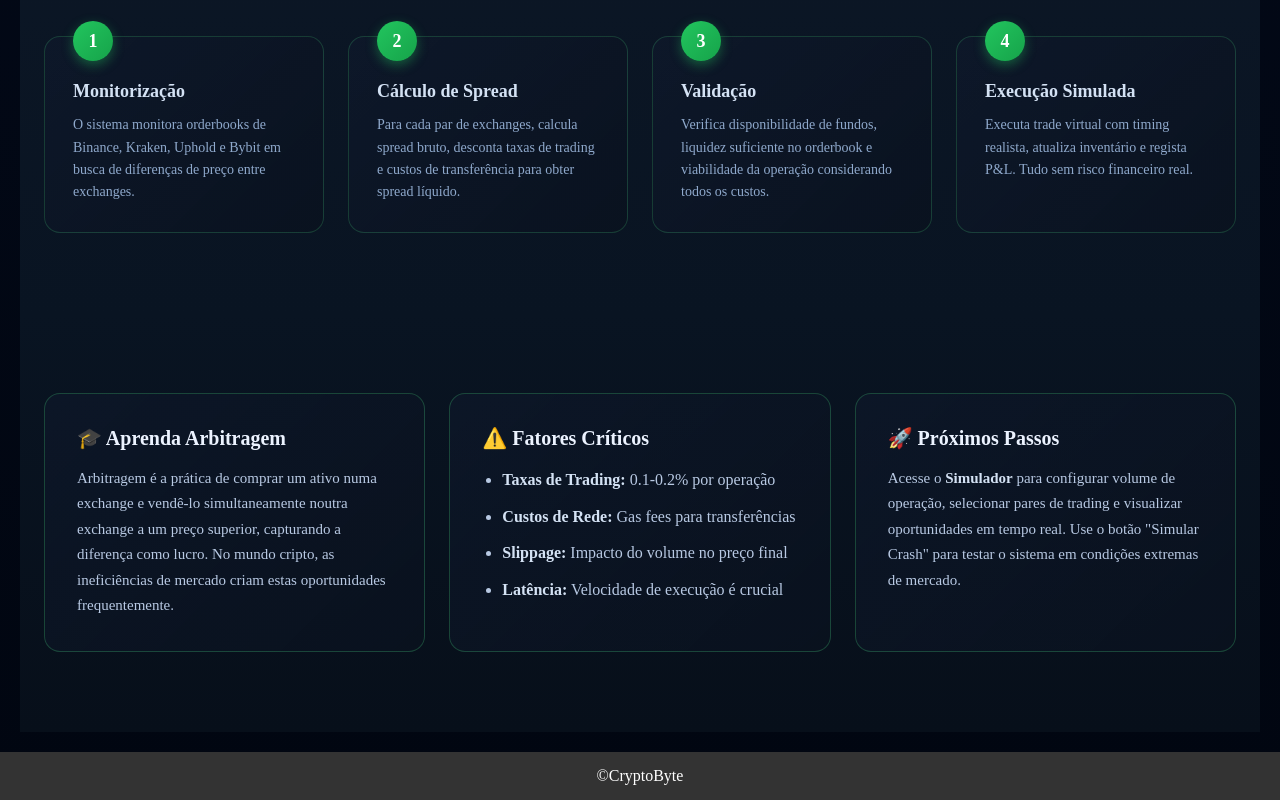
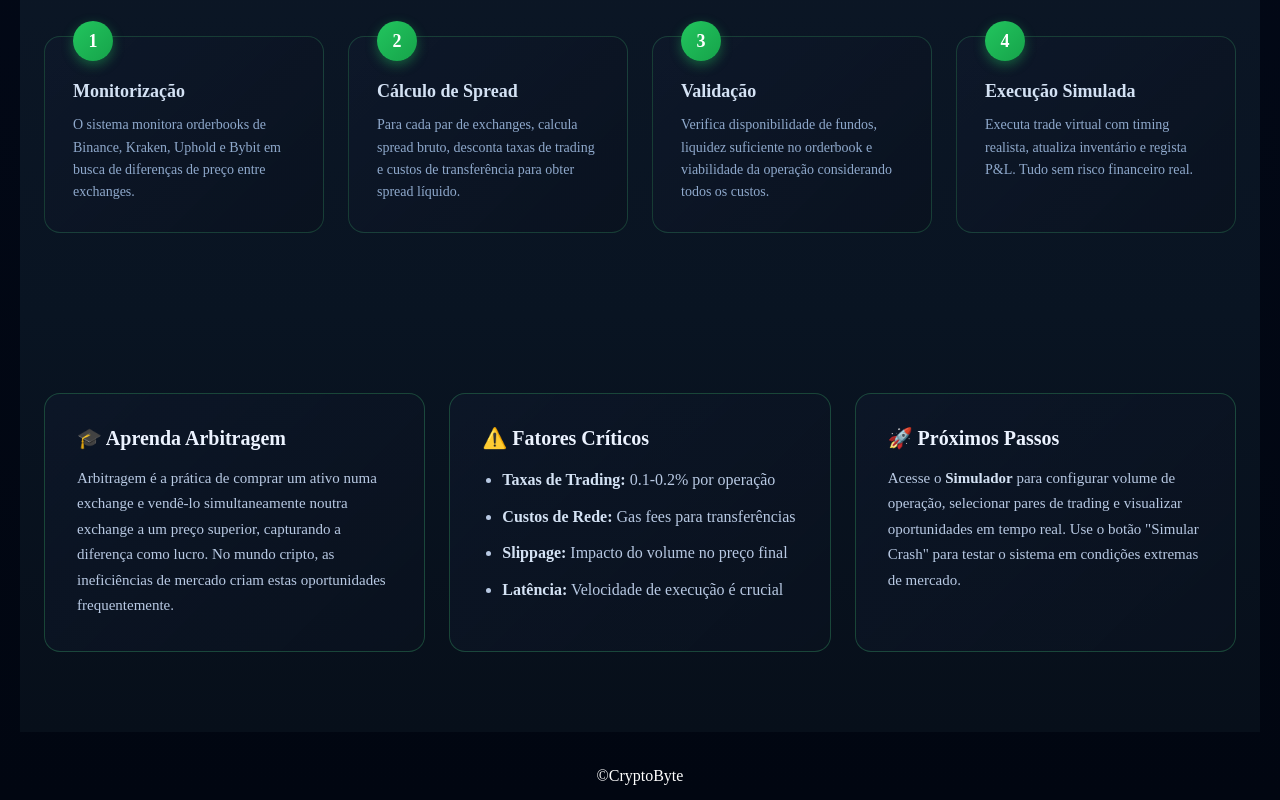
Before and after one commit to Cerqueira4618/BUGSBYTE-2026, a Vue app: page / in a window 1280 px wide. Shown: the part 1746-2546 px from the top of the page. Built offline with nearby package versions, Linux system fonts and the light colour scheme; no server answers.

Commit message:
mudancas visuais

```diff
--- a/src/App.vue
+++ b/src/App.vue
@@ -275,7 +275,7 @@ const userDisplay = computed(() => {
 }
 
 .app-footer {
-  background-color: #333;
+  background-color: transparent;
   color: white;
   text-align: center;
   padding: 15px;
```
Also changed, not shown: 1 other file (tests, documents, lock files or other folders).
